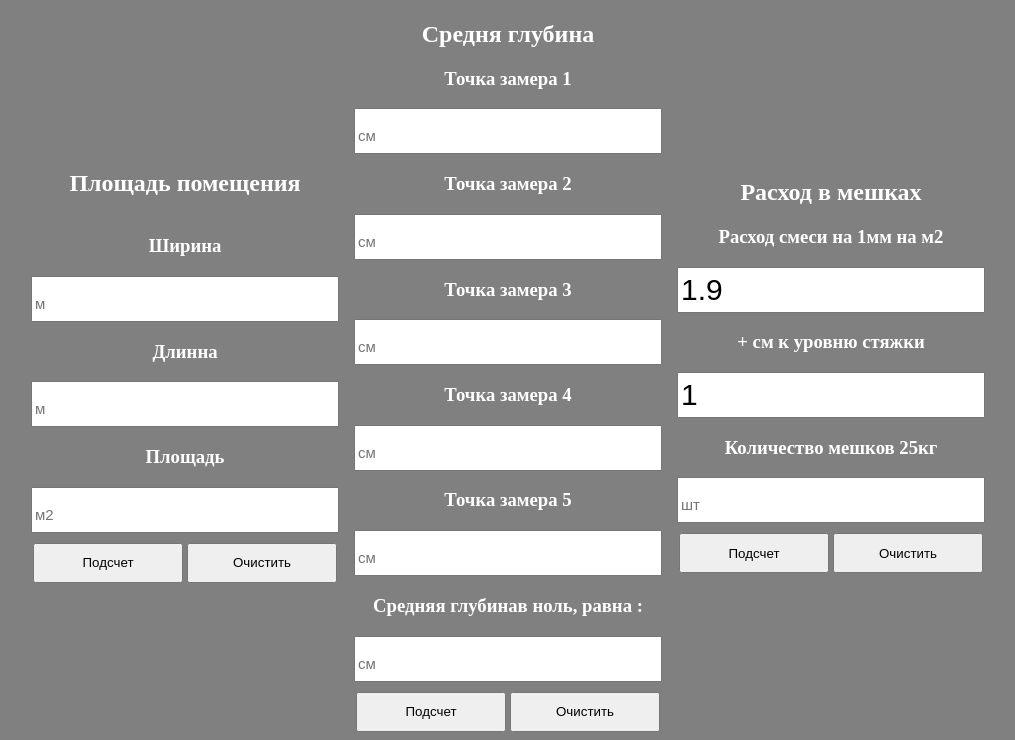
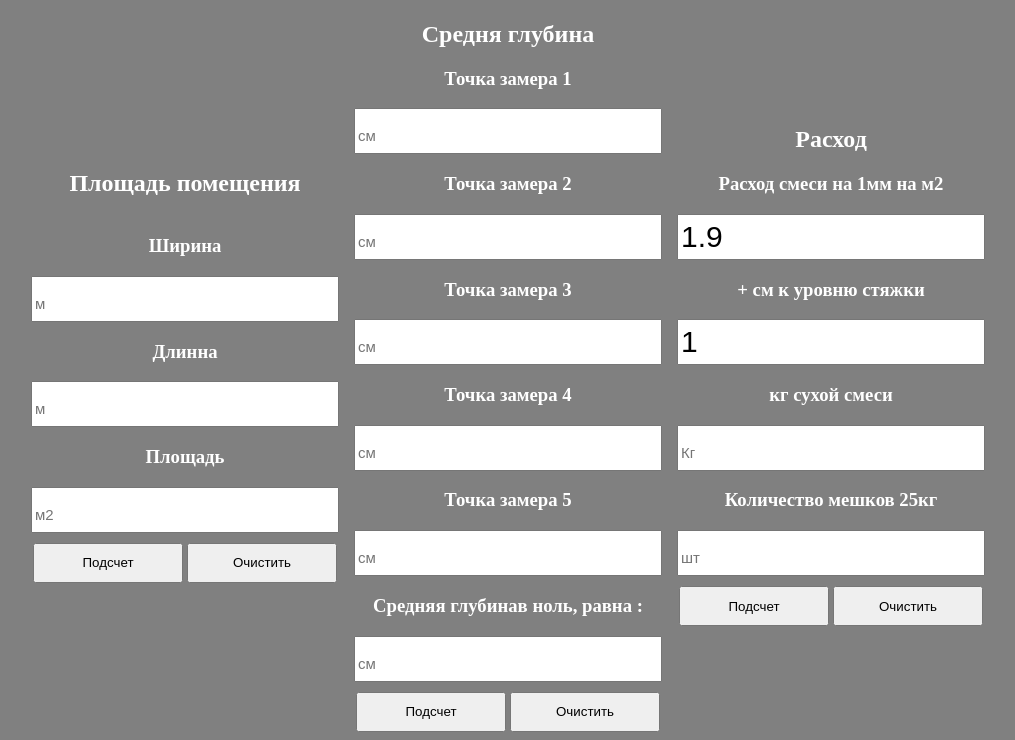
Before and after one commit to kollshik/main.depth, a plain HTML site: page index.html in a window 1280 px wide. Shown: the part 79-819 px from the top of the page, without its empty margins (132-1147 px from the left). Drawn offline with Linux system fonts and the light colour scheme.

Commit message:
Add files via upload

```diff
--- a/index.html
+++ b/index.html
@@ -27,9 +27,9 @@
         <h2 class="depth__title">Средня глубина</h2>
         <form name="main__depth" class="depth__container" action="#">
           <h3>Точка замера 1</h3>
-          <input type="text" name="depth__point_1" placeholder="см"/>
+          <input type="number" name="depth__point_1" placeholder="см"/>
           <h3>Точка замера 2</h3>
-          <input type="text" name="depth__point_2" placeholder="см"/>
+          <input type="number" name="depth__point_2" placeholder="см"/>
           <h3>Точка замера 3</h3>
           <input type="number" name="depth__point_3" placeholder="см" />
           <h3>Точка замера 4</h3>
@@ -37,19 +37,22 @@
           <h3>Точка замера 5</h3>
           <input type="number" name="depth__point_5" placeholder="см" />
           <h3>Средняя глубинав ноль, равна :</h3>
-          <input type="text" name="depth__result" placeholder="см"/>
+          <input type="number" name="depth__result" placeholder="см"/>
           <button class="depth__count" type="button">Подсчет</button>
           <button class="depth__clear" type="button">Очистить</button>
         </form>
       </div>
       <div class="consumption">
-        <h2 class="consumption__title">Расход в мешках</h2>
+        <h2 class="consumption__title">Расход</h2>
         <form name="main__consumption" class="consumption__container" action="#">
           <h3>Расход смеси на 1мм на м2</h3>
-          <input type="text" name="consumption__width_1"  placeholder="кг" value="1.9"/>
+          <input type="number" name="consumption__width_1"  placeholder="кг" value="1.9"/>
           <h3> + см к уровню стяжки</h3>
-          <input type="text" name="consumption__plus"  placeholder="кг" value="1"/>          <h3>Количество мешков 25кг</h3>
-          <input type="text" name="consumption__bag" placeholder="шт"/>
+          <input type="number" name="consumption__plus"  placeholder="см" value="1"/>
+          <h3> кг сухой смеси</h3>
+          <input type="number" name="consumption__width_all"  placeholder="Кг" />
+          <h3>Количество мешков 25кг</h3>
+          <input type="number" name="consumption__bag" placeholder="шт"/>
           <button class="consumption__count" type="button">Подсчет</button>
           <button class="consumption__clear" type="button">Очистить</button>
         </form>
--- a/script.js
+++ b/script.js
@@ -58,7 +58,6 @@ depthClear.onclick=function(){
     }
 
 
-
 //___Расход мешков смеси
 
 const mainСonsumption = document.forms.main__consumption;
@@ -67,13 +66,15 @@ let kolvo = mainСonsumption.consumption__bag;
 
 let plus = mainСonsumption.consumption__plus;
 
+let widthAll = mainСonsumption.consumption__width_all;
+
 const СonsumptionCount = document.querySelector('.consumption__count');
 const СonsumptionClear = document.querySelector('.consumption__clear');
 
 
-
 СonsumptionCount.onclick = function(){
 
+    widthAll.value = (resultSquare.value * ((depthResult.value*1)+(plus.value*1))*10) * kg.value;
 
     kolvo.value = ((resultSquare.value * ((depthResult.value*1)+(plus.value*1))*10) * kg.value)/25;
 
```
